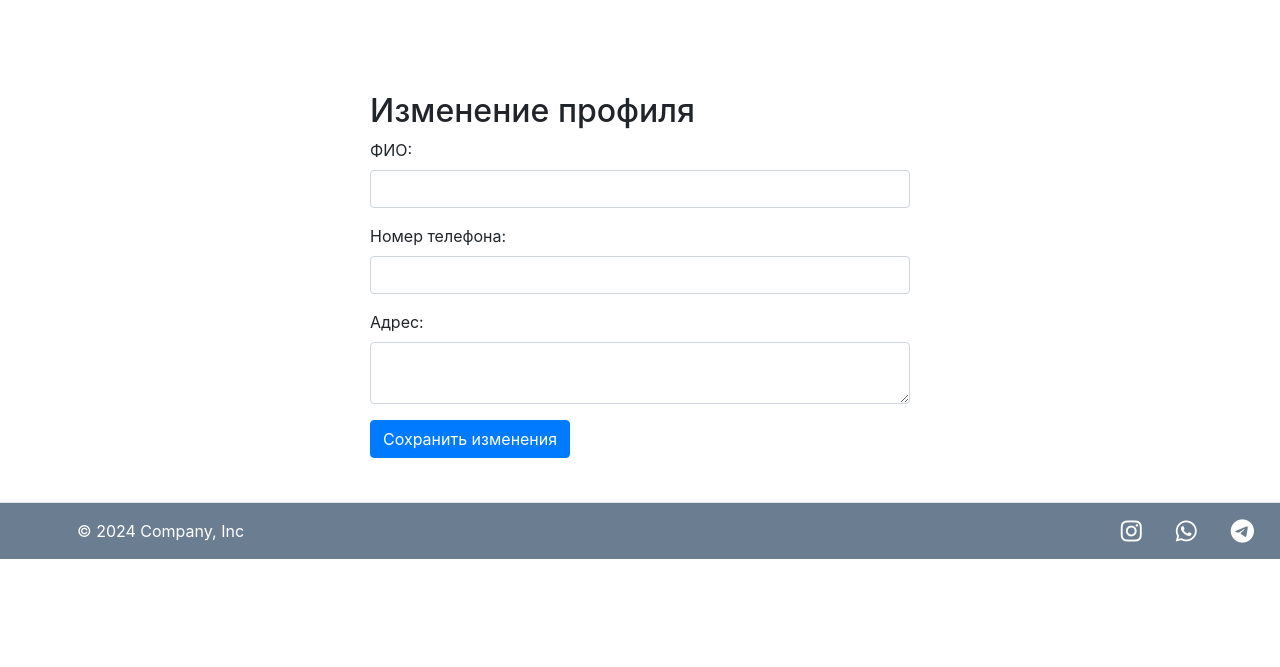
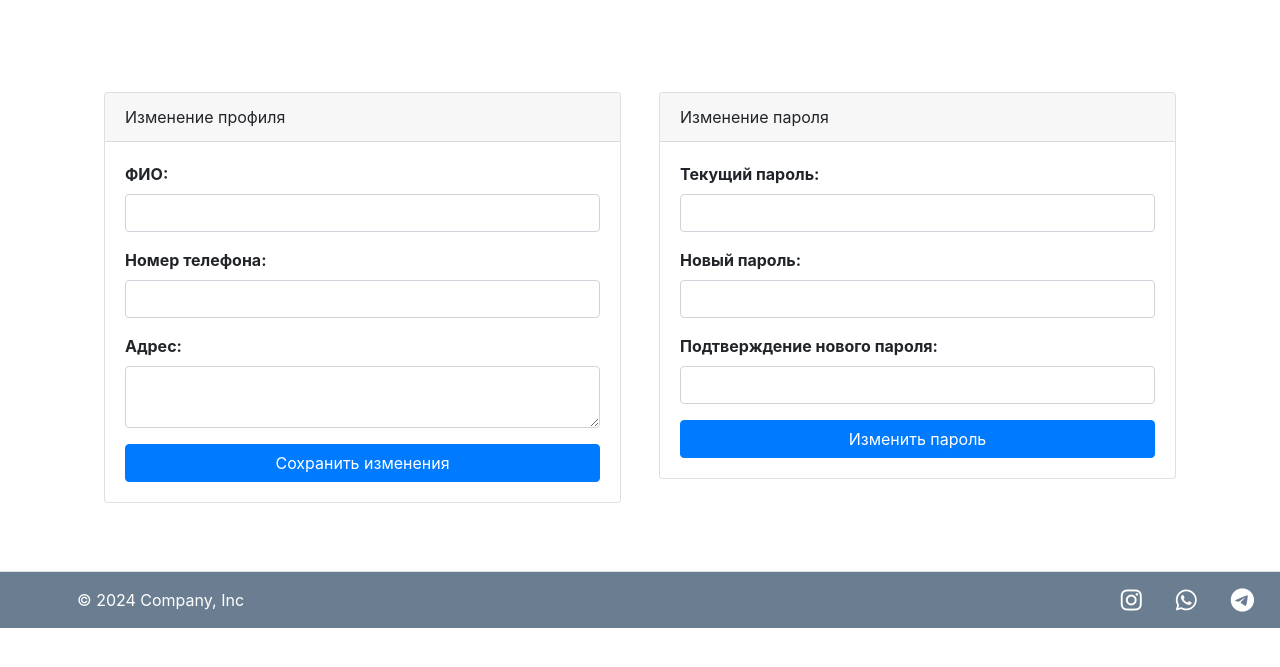
Before and after one commit to Alicardi/Stproject, a Django app: page /profile/ in a window 1280 px wide. Shown: the part 73-740 px from the top of the page. Run offline with Django 5.2, Linux system fonts and the light colour scheme; a user stored in the database is signed in; some libraries are stand-ins or nearby versions.

Commit message:
Настройка профиля, в дальнейшем сделаем рабочей профиль

```diff
--- a/main/static/css/styles.css
+++ b/main/static/css/styles.css
@@ -367,3 +367,27 @@ footer ul li a {
 .product-buy-button:hover {
     background-color: #005f73;
 }
+
+/* Дополнительные стили для формы */
+.form-label {
+    font-weight: bold;
+}
+
+.btn-primary {
+    width: 100%; /* Занимать всю ширину контейнера */
+}
+
+/* Стили для карточек */
+.card-header {
+    background-color: #f8f9fa; /* Светлый фон для заголовка */
+    border-bottom: 1px solid #e3e6ea; /* Граница для отделения от тела */
+}
+
+.card-body {
+    padding: 2rem; /* Больше паддинга для внутренних элементов */
+}
+
+/* Отступы для элементов формы */
+.mb-4 {
+    margin-bottom: 1.5rem; /* Отступ снизу для карточек */
+}
--- a/main/templates/main/profile.html
+++ b/main/templates/main/profile.html
@@ -1,9 +1,14 @@
 {% extends 'main/base.html' %}
 
 {% block content %}
+<div class="container mt-4">
     <div class="row">
-        <div class="col-md-6 offset-md-3">
-            <h2>Изменение профиля</h2>
+        <div class="col-lg-6">
+            <div class="card mb-4 mx-1" style="max-width: 540px;">
+                <div class="card-header">
+                    Изменение профиля
+                </div>
+                <div class="card-body">
                     <form method="post" action="{% url 'profile' %}">
                         {% csrf_token %}
                         <div class="mb-3">
@@ -22,4 +27,32 @@
                     </form>
                 </div>
             </div>
+        </div>
+        <div class="col-lg-6">
+            <div class="card mb-4 mx-1" style="max-width: 540px;">
+                <div class="card-header">
+                    Изменение пароля
+                </div>
+                <div class="card-body">
+                    <form method="post" action="{% url 'change_password' %}">
+                        {% csrf_token %}
+                        <div class="mb-3">
+                            <label for="old_password" class="form-label">Текущий пароль:</label>
+                            <input type="password" class="form-control" id="old_password" name="old_password" required>
+                        </div>
+                        <div class="mb-3">
+                            <label for="new_password1" class="form-label">Новый пароль:</label>
+                            <input type="password" class="form-control" id="new_password1" name="new_password1" required>
+                        </div>
+                        <div class="mb-3">
+                            <label for="new_password2" class="form-label">Подтверждение нового пароля:</label>
+                            <input type="password" class="form-control" id="new_password2" name="new_password2" required>
+                        </div>
+                        <button type="submit" class="btn btn-primary">Изменить пароль</button>
+                    </form>
+                </div>
+            </div>
+        </div>
+    </div>
+</div>
 {% endblock %}
--- a/main/urls.py
+++ b/main/urls.py
@@ -1,6 +1,6 @@
 from django.urls import path
 from . import views
-from .views import logout_view
+from .views import logout_view, change_password
 
 urlpatterns = [
     path('', views.index, name='home'),
@@ -10,4 +10,5 @@ urlpatterns = [
     path('logout/', logout_view, name='logout'),
     path('profile/', views.profile_view, name='profile'),
     path('verify-email/<slug:user_id>/<slug:token>/', views.verify_email, name='verify-email'),
+    path('change_password/', change_password, name='change_password'),
 ]
--- a/main/views.py
+++ b/main/views.py
@@ -1,6 +1,6 @@
 from .models import Product, Category, GalleryImage
 from django.shortcuts import render, redirect, get_object_or_404
-from django.contrib.auth import authenticate, login, logout
+from django.contrib.auth import authenticate, login, logout, update_session_auth_hash
 from django.contrib.auth.models import User
 from django.http import JsonResponse
 from django.core.exceptions import ValidationError
@@ -11,6 +11,7 @@ from django.contrib.auth.tokens import default_token_generator
 from django.utils.http import urlsafe_base64_encode
 from django.utils.encoding import force_bytes, force_str
 from django.utils.http import urlsafe_base64_decode
+from django.contrib.auth.forms import PasswordChangeForm
 
 
 def index(request):
@@ -131,3 +132,14 @@ def verify_email(request, user_id, token):
     except (TypeError, ValueError, OverflowError, User.DoesNotExist):
         # В случае исключения возвращаем ошибку
         return JsonResponse({'success': False, 'error': 'Недопустимый запрос'})
+
+def change_password(request):
+    if request.method == 'POST':
+        form = PasswordChangeForm(request.user, request.POST)
+        if form.is_valid():
+            user = form.save()
+            update_session_auth_hash(request, user)  # Обновляем сессию, чтобы не выходить из системы
+            # Перенаправляем на страницу успешного изменения пароля или выводим сообщение
+    else:
+        form = PasswordChangeForm(request.user)
+    return render(request, 'profile.html', {'form': form})
```
Also changed, not shown: db.sqlite3. Lines whose indentation alone changed are shown as unchanged.
